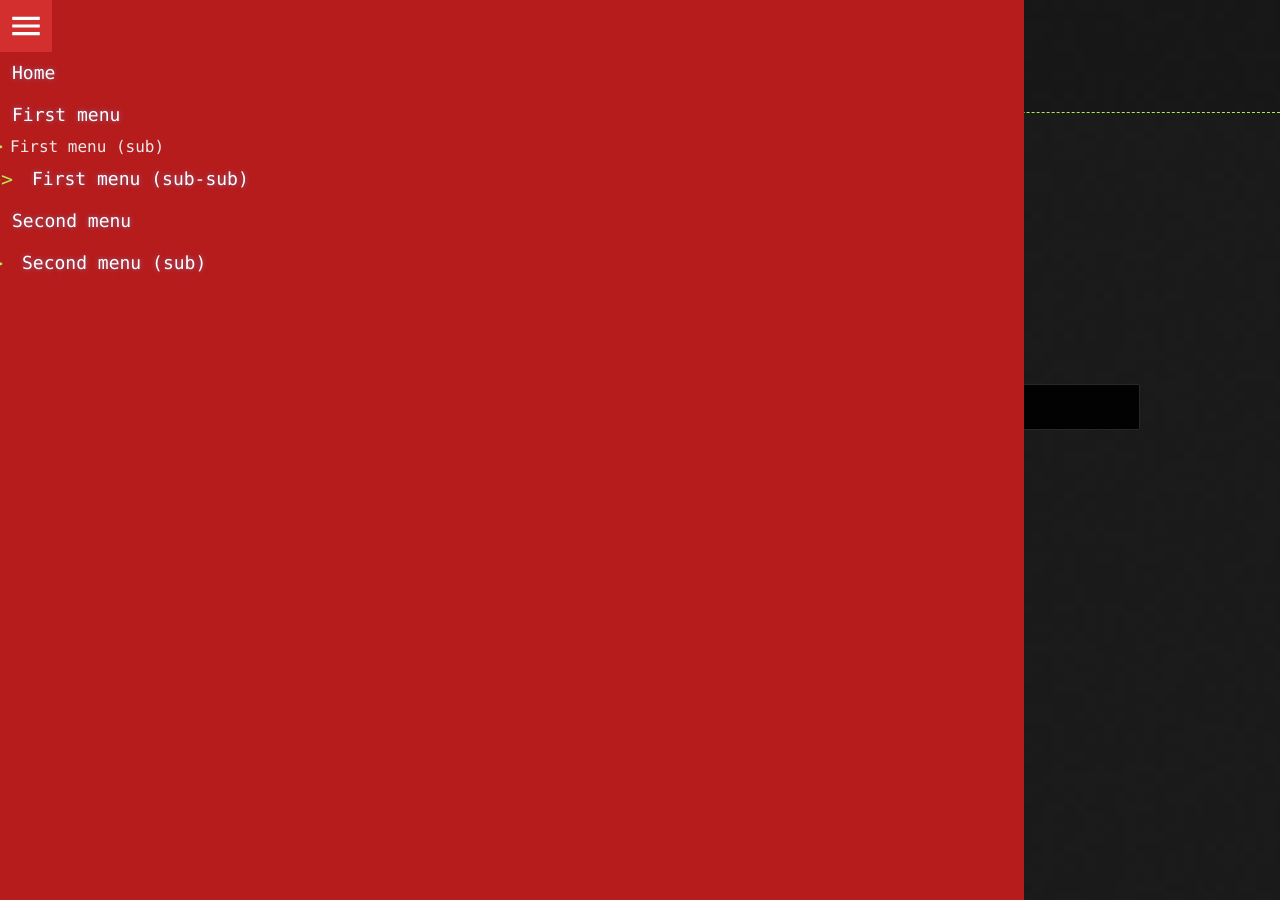
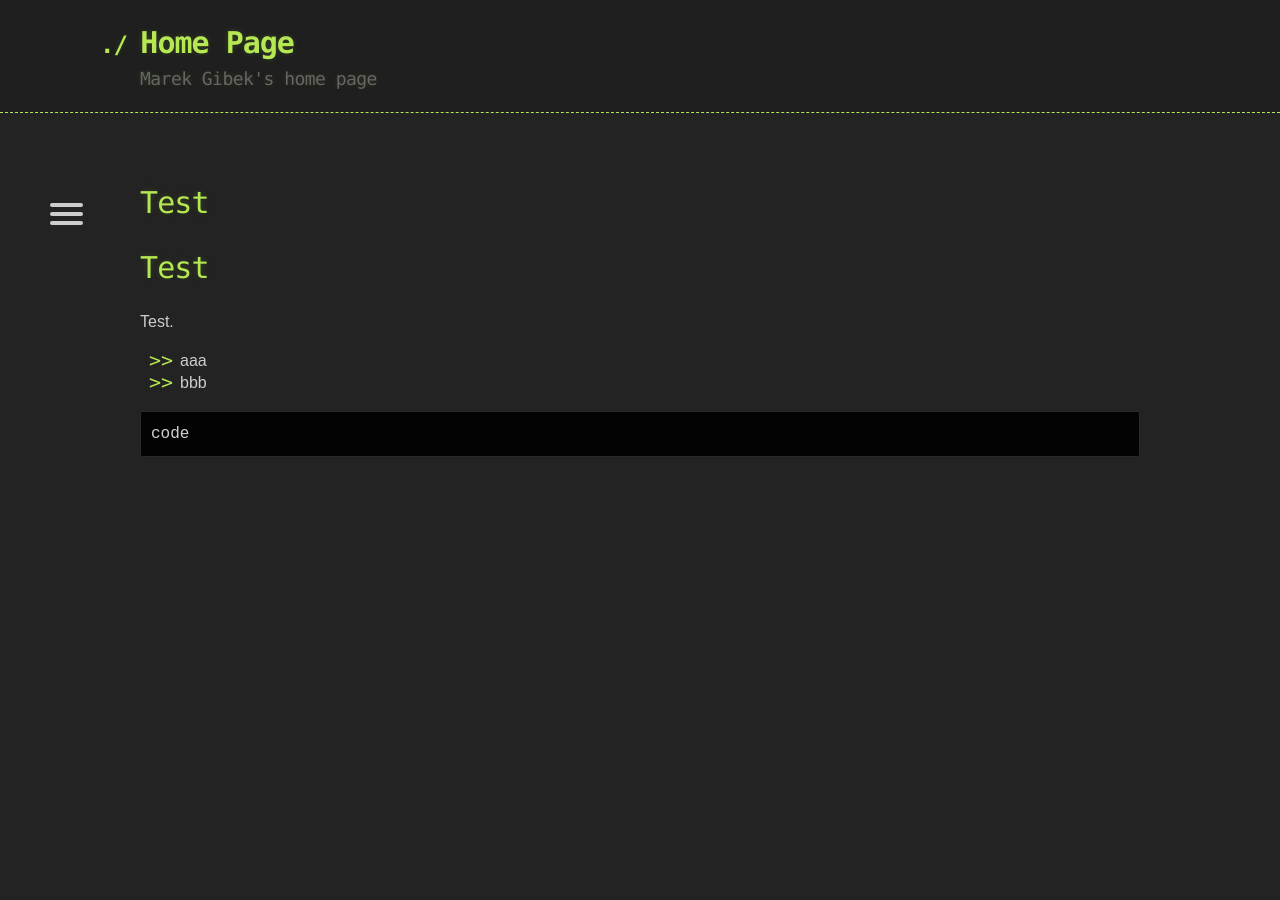
Before and after one commit to marek-g/marek-g.github.io, a Jekyll site: the page built from index.md, in a window 1280 px wide. Built offline with Jekyll 4.4.1, drawn with Linux system fonts in a browser that asks for light colours.

Commit message:
Another menu.

```diff
--- a/_includes/menu.html
+++ b/_includes/menu.html
@@ -1,17 +1,32 @@
-<nav>
+<!--    Made by Erik Terwan    -->
+<!--   24th of November 2015   -->
+<!--        MIT License        -->
+<nav role="navigation">
 
-    <input type="checkbox" class="menu-trigger">
-    <ul class="menu" role="menu">
-        <li class="start">
-            <a href="#">
-                <svg preserveAspectRatio="xMidYMid meet" focusable="false" viewBox="-5 -5 34 34">
-                    <g>
-                        <path d="M3 18h18v-2H3v2zm0-5h18v-2H3v2zm0-7v2h18V6H3z" fill="white"></path>
-                    </g>
-                </svg>
-            </a>
-        </li>
-        {% include menu_level.html level=site.data.menu %}
-    </ul>
+    <div id="menuToggle">
+        <!--
+        A fake / hidden checkbox is used as click reciever,
+        so you can use the :checked selector on it.
+        -->
+        <input type="checkbox" />
+
+        <!--
+        Some spans to act as a hamburger.
+
+        They are acting like a real hamburger,
+        not that McDonalds stuff.
+        -->
+        <span></span>
+        <span></span>
+        <span></span>
+
+        <!--
+        Too bad the menu has to be inside of the button
+        but hey, it's pure CSS magic.
+        -->
+        <ul id="menu">
+            {% include menu_level.html level=site.data.menu %}
+        </ul>
+    </div>
 
 </nav>
--- a/_layouts/default.html
+++ b/_layouts/default.html
@@ -6,6 +6,7 @@
   <meta http-equiv="X-UA-Compatible" content="IE=edge">
   <meta name="viewport" content="width=device-width, initial-scale=1">
   <link rel="stylesheet" href="{{ '/assets/css/style.css?v=' | append: site.github.build_revision | relative_url }}">
+  <link rel="stylesheet" href="/assets/css/menu.css">
 </head>
 
 <body>
--- a/_sass/flyout-menu.scss
+++ /dev/null
@@ -1,258 +0,0 @@
-/* mobile viewport settings */
-
-$desktop-viewport-width: 768000px; /* disabled desktop view */
-
-$menu-bg-color: #B71C1C;
-$menu-default-transition: all 0.2s ease;
-
-$menu-off-canvas-height: 100%;
-$menu-off-canvas-width: 80%;
-$menu-off-canvas-overlay-opacity: 0.5;
-$menu-off-canvas-overlay-color: black;
-$menu-off-canvas-overlay-z-index: 999;
-
-$hamburger-menu-width: 52px;
-$hamburger-menu-height: 52px;
-$hamburger-menu-z-index: 1000;
-
-$menu-link-font-size: 18px;
-$menu-link-padding: 12px;
-$menu-link-font-color: #fff;
-
-$menu-link-hover-bg-color: #D32F2F;
-$menu-link-hover-font-color: #fff;
-
-$submenu-left-margin: 10px;
-$submenu-default-transition: all 0.3s ease;
-$submenu-first-child-transition: all 0.5s ease;
-
-/* desktop viewport settings */
-
-$hamburger-menu-position-left: 20%;
-$hamburger-menu-transition-delay: 1s;
-$hamburger-menu-hover-transition-delay: 0.15s;
-$hamburger-menu-first-child-transition-delay: 0.5s;
-
-$menu-link-desktop-font-size: 26px;
-$menu-link-desktop-line-height: 28px;
-$menu-link-min-width: 200px;
-
-$flyout-link-desktop-font-size: 22px;
-$flyout-link-desktop-line-height: 24px;
-
-$flyout-z-index: 1001;
-$flyout-transition: visibility 0s linear 0.2s, opacity 0.2s ease 0.2s;
-
-$submenu-transition: visibility 0s linear 0.5s,opacity 0.5s cubic-bezier(1,0,0.58,1);
-
-@mixin mobile-active {
-  height: $menu-off-canvas-height;
-  width: $menu-off-canvas-width;
-  overflow-y: scroll;
-  & > li {
-    visibility: visible;
-  }
-  & + div.overlay {
-    position: fixed;
-    left: 0;
-    top: 0;
-    width: 100%;
-    height: 100%;
-    opacity: $menu-off-canvas-overlay-opacity;
-    background: $menu-off-canvas-overlay-color;
-    z-index: $menu-off-canvas-overlay-z-index;
-  }
-}
-
-input.menu-trigger {
-  position: fixed;
-  left: 0;
-  top: 0;
-  height: $hamburger-menu-height+1;
-  width: $hamburger-menu-width;
-  z-index: $hamburger-menu-z-index+1;
-  opacity: 0;
-  cursor: pointer;
-}
-
-ul.menu {
-  position: fixed;
-  left: 0;
-  top: 0;
-  overflow: hidden;
-  height: $hamburger-menu-height;
-  width: $hamburger-menu-width;
-  padding: 0;
-  margin: 0;
-  list-style-type: none;
-  background: $menu-bg-color;
-  transition: $menu-default-transition;
-  z-index: $hamburger-menu-z-index;
-  li {
-    a {
-      display: block;
-      font-size: $menu-link-font-size;
-      line-height: $menu-link-font-size;
-      padding: $menu-link-padding;
-      color: $menu-link-font-color;
-      text-decoration: none;
-      transition: $menu-default-transition;
-      &:hover {
-        background: $menu-link-hover-bg-color;
-        color: $menu-link-hover-font-color;
-      }
-    }
-    ul {
-      padding: 0;
-      margin: 0;
-      list-style-type: none;
-      margin-left: $submenu-left-margin;
-      transition: $submenu-default-transition;
-    }
-  }
-  & > li {
-    visibility: hidden;
-    transition: $submenu-first-child-transition;
-  }
-  & > li.start {
-    position: fixed;
-    visibility: visible;
-    background: $menu-bg-color;
-    text-align: center;
-    a {
-      width: $hamburger-menu-width;
-      height: $hamburger-menu-height;
-      text-align: center;
-      padding: 0;
-    }
-    & + li {
-      margin-top: $hamburger-menu-height;
-    }
-  }
-  &:hover {
-    @include mobile-active;
-  }
-}
-
-input.menu-trigger:checked + ul.menu {
-  @include mobile-active;
-  & > li.start {
-    background: $menu-link-hover-bg-color;
-  }
-}
-
-div.overlay {
-  opacity: 0;
-  transition: $menu-default-transition;
-}
-
-@mixin desktop-active {
-  left: 0;
-  height: $hamburger-menu-height;
-  width: 100%;
-  padding-left: $hamburger-menu-position-left;
-  overflow: visible;
-  transition-delay: $hamburger-menu-hover-transition-delay;
-  & > li {
-    visibility: visible;
-    opacity: 1;
-    transition-delay: $hamburger-menu-hover-transition-delay;
-  }
-}
-
-@media screen and (min-width: $desktop-viewport-width) {
-  input.menu-trigger {
-    left: $hamburger-menu-position-left;
-    margin-left: -$hamburger-menu-width;
-  }
-
-  ul.menu {
-    left: $hamburger-menu-position-left;
-    margin-left: -$hamburger-menu-width;
-    overflow: visible;
-    transition-delay: $hamburger-menu-transition-delay;
-    &:hover {
-      @include desktop-active;
-    }
-    & > li {
-      position: relative;
-      float: left;
-      opacity: 0;
-      visibility: hidden;
-      transition: $submenu-first-child-transition, visibility 0s linear;
-      transition-delay: $hamburger-menu-first-child-transition-delay;
-      & > ul {
-        top: 100%!important;
-        left: 0!important;
-        li {
-          a {
-            font-size: $flyout-link-desktop-font-size;
-            line-height: $flyout-link-desktop-line-height;
-          }
-        }
-      }
-      &:hover {
-        & > ul {
-          top: 100%!important;
-          left: 0!important;
-          opacity: 1;
-          li {
-            position: relative;
-            width: 100%;
-            &:hover {
-              & > ul {
-                opacity: 1;
-              }
-            }
-          }
-        }
-      }
-    }
-    & > li.start {
-      position: relative;
-      opacity: 1;
-      visibility: visible;
-      & + li {
-        margin-top: 0;
-      }
-    }
-    li {
-      ul {
-        position: absolute;
-        opacity: 0;
-        margin-left: 0;
-        min-width: $menu-link-min-width;
-        visibility: hidden;
-        background: $menu-bg-color;
-        transition: $submenu-transition;
-        top: 0;
-        left: 100%;
-        li {
-          position: relative;
-          white-space: nowrap;
-        }
-      }
-      a {
-        font-size: $menu-link-desktop-font-size;
-        line-height: $menu-link-desktop-line-height;
-      }
-      &:hover {
-        ul {
-          z-index: $flyout-z-index;
-          transition: $flyout-transition;
-        }
-        & > ul {
-          visibility: visible;
-        }
-      }
-    }
-  }
-
-  input.menu-trigger:checked + ul.menu {
-    @include desktop-active;
-  }
-
-  div.overlay {
-    display: none;
-  }
-}
--- /dev/null
+++ b/assets/css/menu.css
@@ -0,0 +1,162 @@
+/*
+ * Made by Erik Terwan
+ * 24th of November 2015
+ * MIT License
+ *
+ *
+ * If you are thinking of using this in
+ * production code, beware of the browser
+ * prefixes.
+ */
+
+ body
+ {
+   margin: 0;
+   padding: 0;
+
+   /* make it look decent enough */
+   background: #232323;
+   color: #cdcdcd;
+   font-family: "Avenir Next", "Avenir", sans-serif;
+ }
+
+ a
+ {
+   text-decoration: none;
+   color: #232323;
+
+   transition: color 0.3s ease;
+ }
+
+ a:hover
+ {
+   color: tomato;
+ }
+
+ #menuToggle
+ {
+   display: block;
+   position: relative;
+   top: 50px;
+   left: 50px;
+
+   z-index: 1;
+
+   -webkit-user-select: none;
+   user-select: none;
+ }
+
+ #menuToggle input
+ {
+   display: block;
+   width: 40px;
+   height: 32px;
+   position: absolute;
+   top: -7px;
+   left: -5px;
+
+   cursor: pointer;
+
+   opacity: 0; /* hide this */
+   z-index: 2; /* and place it over the hamburger */
+
+   -webkit-touch-callout: none;
+ }
+
+ /*
+  * Just a quick hamburger
+  */
+ #menuToggle span
+ {
+   display: block;
+   width: 33px;
+   height: 4px;
+   margin-bottom: 5px;
+   position: relative;
+
+   background: #cdcdcd;
+   border-radius: 3px;
+
+   z-index: 1;
+
+   transform-origin: 4px 0px;
+
+   transition: transform 0.5s cubic-bezier(0.77,0.2,0.05,1.0),
+               background 0.5s cubic-bezier(0.77,0.2,0.05,1.0),
+               opacity 0.55s ease;
+ }
+
+ #menuToggle span:first-child
+ {
+   transform-origin: 0% 0%;
+ }
+
+ #menuToggle span:nth-last-child(2)
+ {
+   transform-origin: 0% 100%;
+ }
+
+ /*
+  * Transform all the slices of hamburger
+  * into a crossmark.
+  */
+ #menuToggle input:checked ~ span
+ {
+   opacity: 1;
+   transform: rotate(45deg) translate(-2px, -1px);
+   background: #232323;
+ }
+
+ /*
+  * But let's hide the middle one.
+  */
+ #menuToggle input:checked ~ span:nth-last-child(3)
+ {
+   opacity: 0;
+   transform: rotate(0deg) scale(0.2, 0.2);
+ }
+
+ /*
+  * Ohyeah and the last one should go the other direction
+  */
+ #menuToggle input:checked ~ span:nth-last-child(2)
+ {
+   transform: rotate(-45deg) translate(0, -1px);
+ }
+
+ /*
+  * Make this absolute positioned
+  * at the top left of the screen
+  */
+ #menu
+ {
+   position: absolute;
+   width: 300px;
+   margin: -100px 0 0 -50px;
+   padding: 50px;
+   padding-top: 125px;
+
+   background: #ededed;
+   list-style-type: none;
+   -webkit-font-smoothing: antialiased;
+   /* to stop flickering of text in safari */
+
+   transform-origin: 0% 0%;
+   transform: translate(-100%, 0);
+
+   transition: transform 0.5s cubic-bezier(0.77,0.2,0.05,1.0);
+ }
+
+ #menu li
+ {
+   padding: 10px 0;
+   font-size: 22px;
+ }
+
+ /*
+  * And let's slide it in from the left
+  */
+ #menuToggle input:checked ~ ul
+ {
+   transform: none;
+ }
--- a/assets/css/style.scss
+++ b/assets/css/style.scss
@@ -2,4 +2,3 @@
 ---
 
 @import 'jekyll-theme-hacker';
-@import 'flyout-menu';
```
